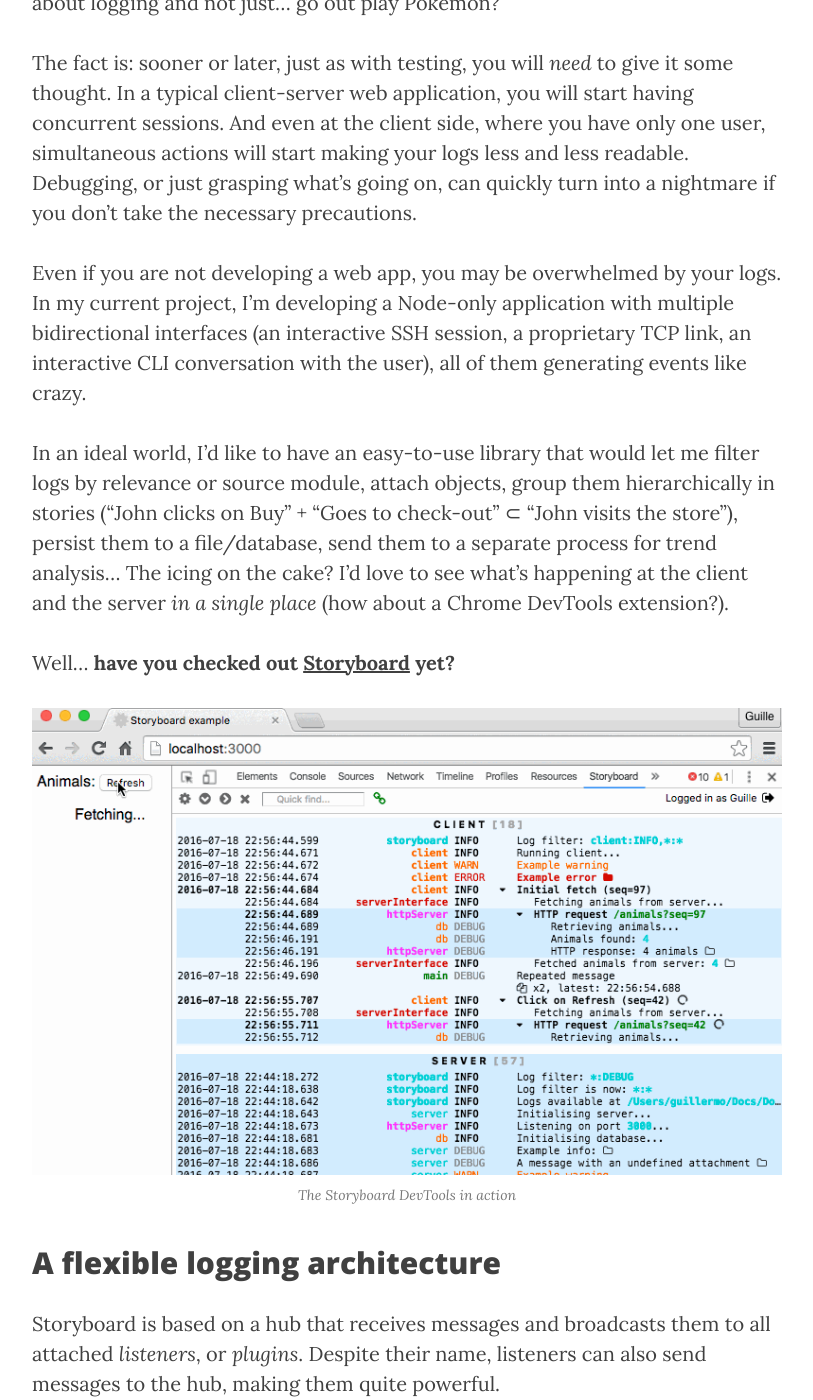
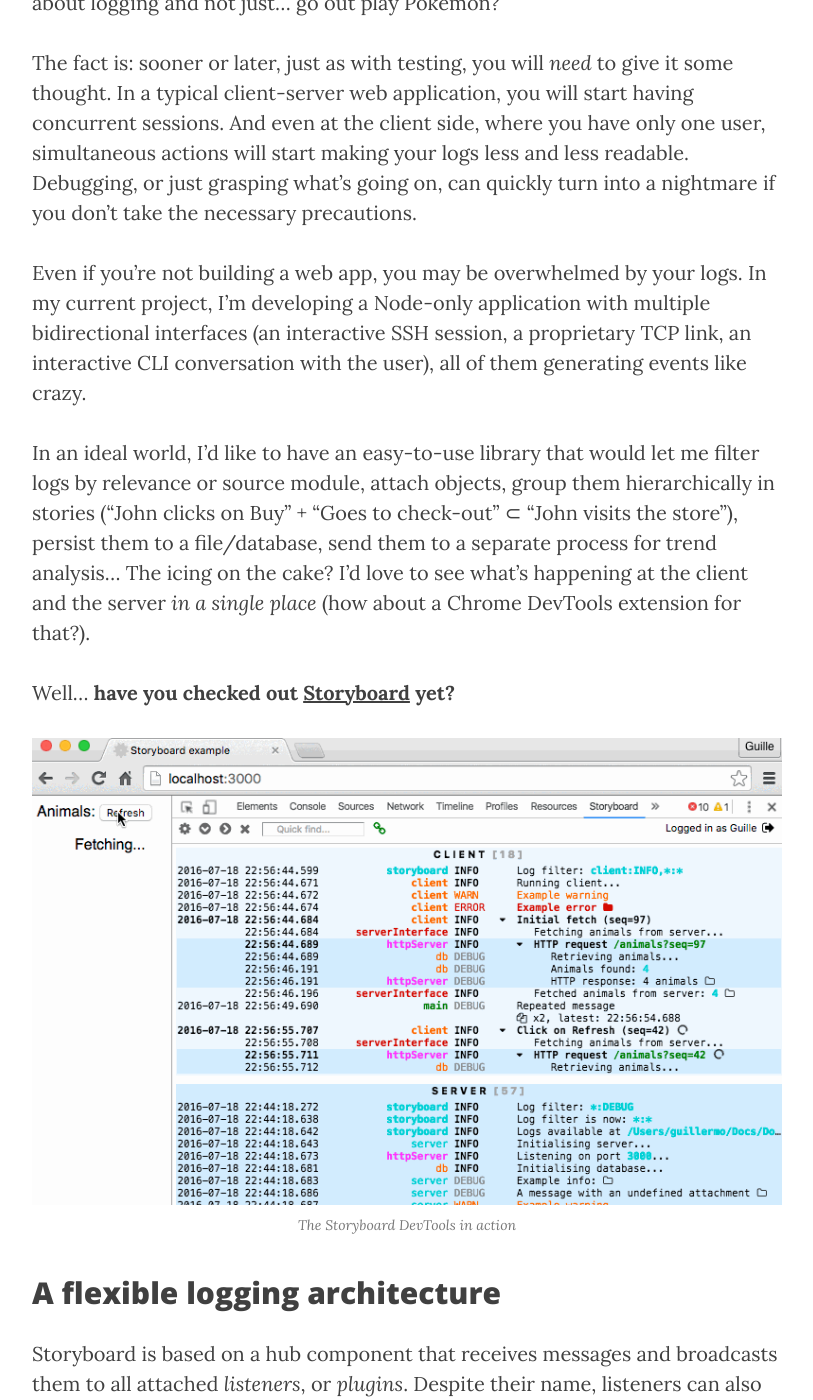
Before and after one commit to guigrpa/guigrpa.github.io, a Jekyll site: the page built from _posts/2016-07-18-untangling-spaghetti-logs.markdown, in a window 1280 px wide and 1400 px high, scrolled down 778 px. Shown: the whole window, without its empty margins (233-1046 px from the left). Built offline with Jekyll 4.4.1, drawn with Linux system fonts in a browser that asks for light colours; nearby versions of some CDN libraries; comment, search, counter and statistics services are not loaded; some of the changed text lies outside the part shown.

Commit message:
Minor corrections

```diff
--- a/_posts/2016-07-18-untangling-spaghetti-logs.markdown
+++ b/_posts/2016-07-18-untangling-spaghetti-logs.markdown
@@ -14,9 +14,9 @@
 
 The fact is: sooner or later, just as with testing, you will *need* to give it some thought. In a typical client-server web application, you will start having concurrent sessions. And even at the client side, where you have only one user, simultaneous actions will start making your logs less and less readable. Debugging, or just grasping what's going on, can quickly turn into a nightmare if you don't take the necessary precautions.
 
-Even if you are not developing a web app, you may be overwhelmed by your logs. In my current project, I'm developing a Node-only application with multiple bidirectional interfaces (an interactive SSH session, a proprietary TCP link, an interactive CLI conversation with the user), all of them generating events like crazy.
+Even if you're not building a web app, you may be overwhelmed by your logs. In my current project, I'm developing a Node-only application with multiple bidirectional interfaces (an interactive SSH session, a proprietary TCP link, an interactive CLI conversation with the user), all of them generating events like crazy.
 
-In an ideal world, I'd like to have an easy-to-use library that would let me filter logs by relevance or source module, attach objects, group them hierarchically in stories ("John clicks on Buy" + "Goes to check-out" ⊂ "John visits the store"), persist them to a file/database, send them to a separate process for trend analysis… The icing on the cake? I'd love to see what's happening at the client and the server *in a single place* (how about a Chrome DevTools extension?).
+In an ideal world, I'd like to have an easy-to-use library that would let me filter logs by relevance or source module, attach objects, group them hierarchically in stories ("John clicks on Buy" + "Goes to check-out" ⊂ "John visits the store"), persist them to a file/database, send them to a separate process for trend analysis… The icing on the cake? I'd love to see what's happening at the client and the server *in a single place* (how about a Chrome DevTools extension for that?).
 
 Well... **have you checked out [Storyboard](https://github.com/guigrpa/storyboard) yet?**
 
@@ -28,9 +28,9 @@
 
 ## A flexible logging architecture
 
-Storyboard is based on a hub that receives messages and broadcasts them to all attached *listeners*, or *plugins*. Despite their name, listeners can also send messages to the hub, making them quite powerful.
+Storyboard is based on a hub component that receives messages and broadcasts them to all attached *listeners*, or *plugins*. Despite their name, listeners can also send messages to the hub, making them quite powerful.
 
-Let's say we have a typical client-server application. You could configure the isomorphic Storyboard library like this for development:
+Let's say we have a typical client-server application. You could configure the isomorphic Storyboard library like this for development (legend at the bottom):
 
 <a href="{{ site.baseurl }}/img/sb-typical-arch.png">
     <img src="{{ site.baseurl }}/img/sb-typical-arch.png" alt="Storyboard logging config for a client-server application">
```
Also changed, not shown: other parts of _posts/2016-07-18-untangling-spaghetti-logs.markdown (+1 -1 lines).
